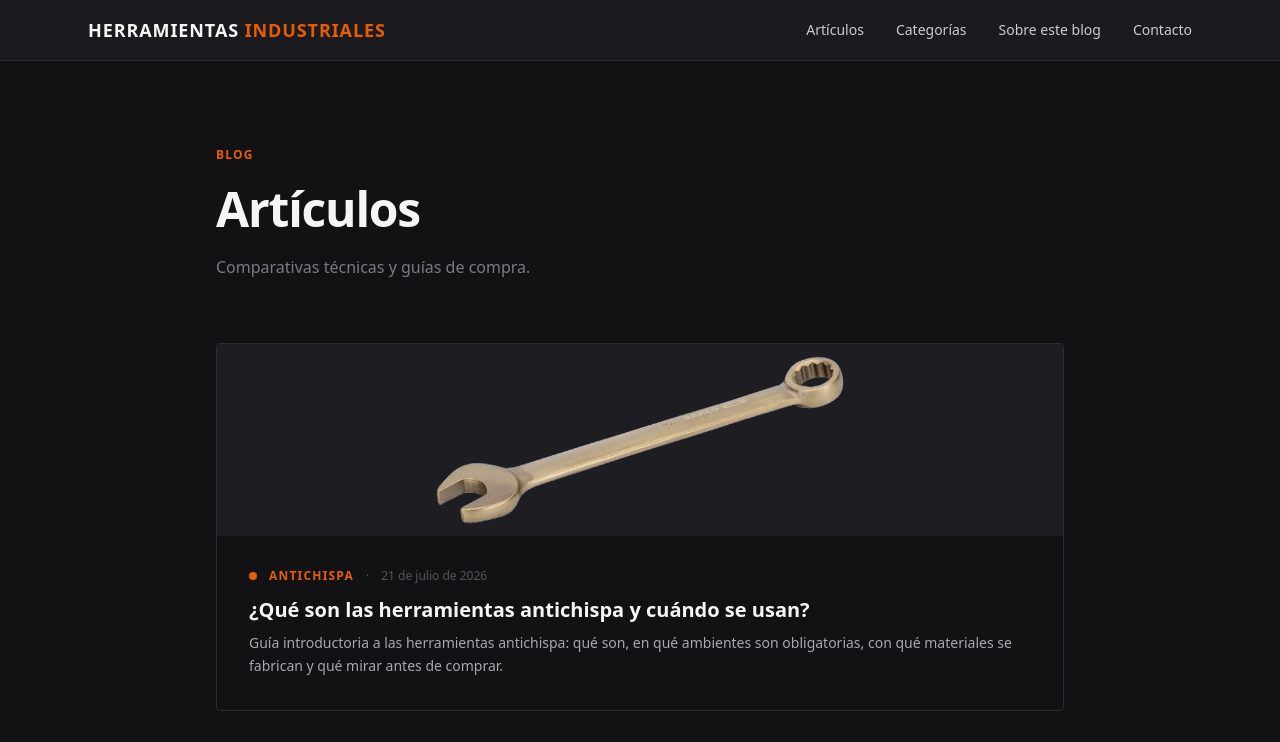
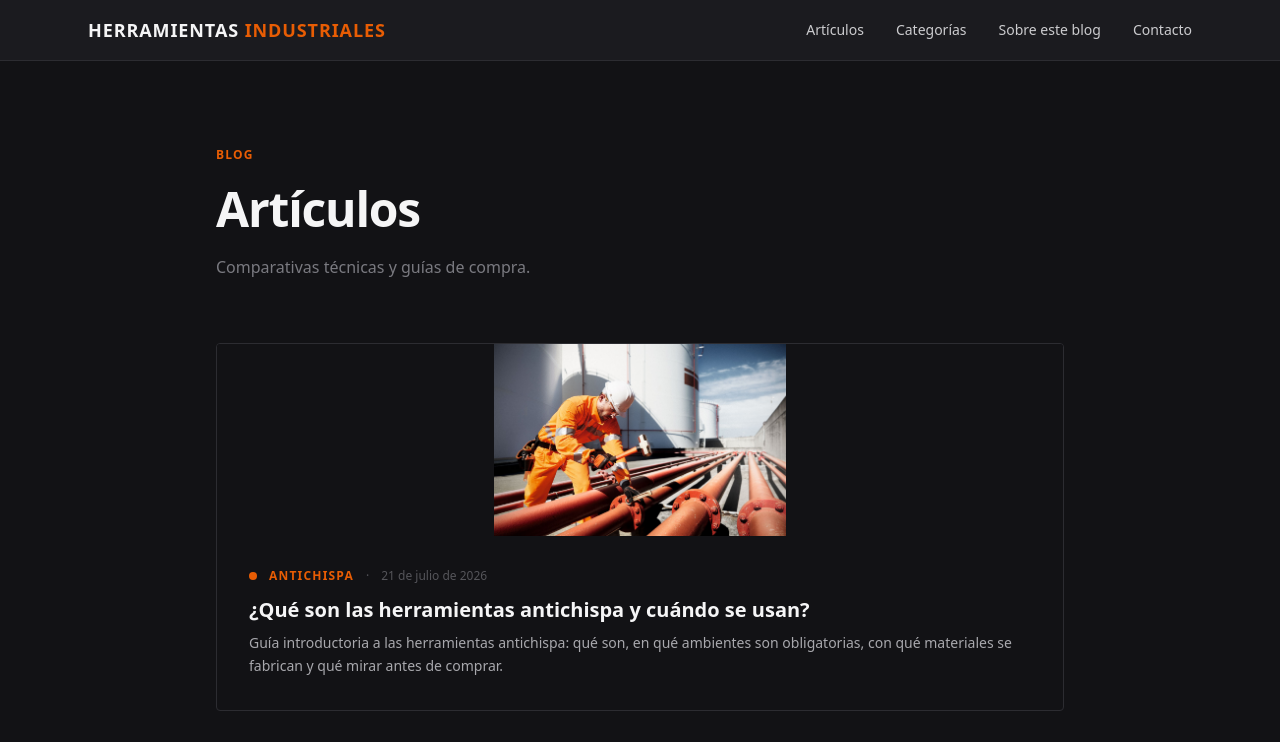
Before and after one commit to LuisAVR7/herramientas-industriales, a Next.js app: page /blog in a window 1280 px wide. Shown: the top 742 px of the page. Built offline with nearby package versions, Linux system fonts and the light colour scheme.

Commit message:
Cambiar hero del pilar antichispa por foto en contexto industrial

```diff
--- a/content/blog/que-son-las-herramientas-antichispa.mdx
+++ b/content/blog/que-son-las-herramientas-antichispa.mdx
@@ -4,8 +4,8 @@ slug: que-son-las-herramientas-antichispa
 categoria: Antichispa
 descripcion: "Guía introductoria a las herramientas antichispa: qué son, en qué ambientes son obligatorias, con qué materiales se fabrican y qué mirar antes de comprar."
 fecha: 2026-07-21
-imagen: /images/bahco-antichispa-al-br.png
-imagenAlt: "Llave combinada Bahco antichispa fabricada en aleación de aluminio-bronce"
+imagen: /images/industria-antichispa-tanques.png
+imagenAlt: "Operario con EPP trabajando con herramienta antichispa en planta industrial con tanques de almacenamiento"
 ---
 
 Una chispa que en un taller mecánico común pasa desapercibida puede, en el ambiente equivocado, iniciar una explosión que destruye una planta y mata personas. Las herramientas antichispa existen para trabajar con seguridad en esos ambientes: lugares donde el aire contiene gases, vapores, líquidos o polvos que se inflaman con la menor fuente de ignición.
--- a/src/app/blog/[slug]/page.tsx
+++ b/src/app/blog/[slug]/page.tsx
@@ -144,7 +144,7 @@ export default async function ArticlePage({ params }: Props) {
       </p>
 
       {article.imagen && (
-        <div className="relative w-full h-48 md:h-60 rounded-sm overflow-hidden mb-12 bg-ink-800">
+        <div className="relative w-full h-48 md:h-60 rounded-sm overflow-hidden mb-12 bg-ink-900">
           <Image
             src={article.imagen}
             alt={article.imagenAlt || article.title}
--- a/src/app/blog/page.tsx
+++ b/src/app/blog/page.tsx
@@ -42,7 +42,7 @@ export default function Blog() {
               className="block border border-ink-700 rounded-sm overflow-hidden hover:border-brand-500 transition group"
             >
               {article.imagen && (
-                <div className="relative w-full h-40 md:h-48 bg-ink-800">
+                <div className="relative w-full h-40 md:h-48 bg-ink-900">
                   <Image
                     src={article.imagen}
                     alt={article.imagenAlt || article.title}
--- a/src/app/categorias/[slug]/page.tsx
+++ b/src/app/categorias/[slug]/page.tsx
@@ -60,7 +60,7 @@ export default async function CategoryPage({ params }: Props) {
             className="block border border-ink-700 rounded-sm overflow-hidden hover:border-brand-500 transition group"
           >
             {article.imagen && (
-              <div className="relative w-full h-40 md:h-48 bg-ink-800">
+              <div className="relative w-full h-40 md:h-48 bg-ink-900">
                 <Image
                   src={article.imagen}
                   alt={article.imagenAlt || article.title}
```
Also changed, not shown: public/images/industria-antichispa-tanques.png (added).
